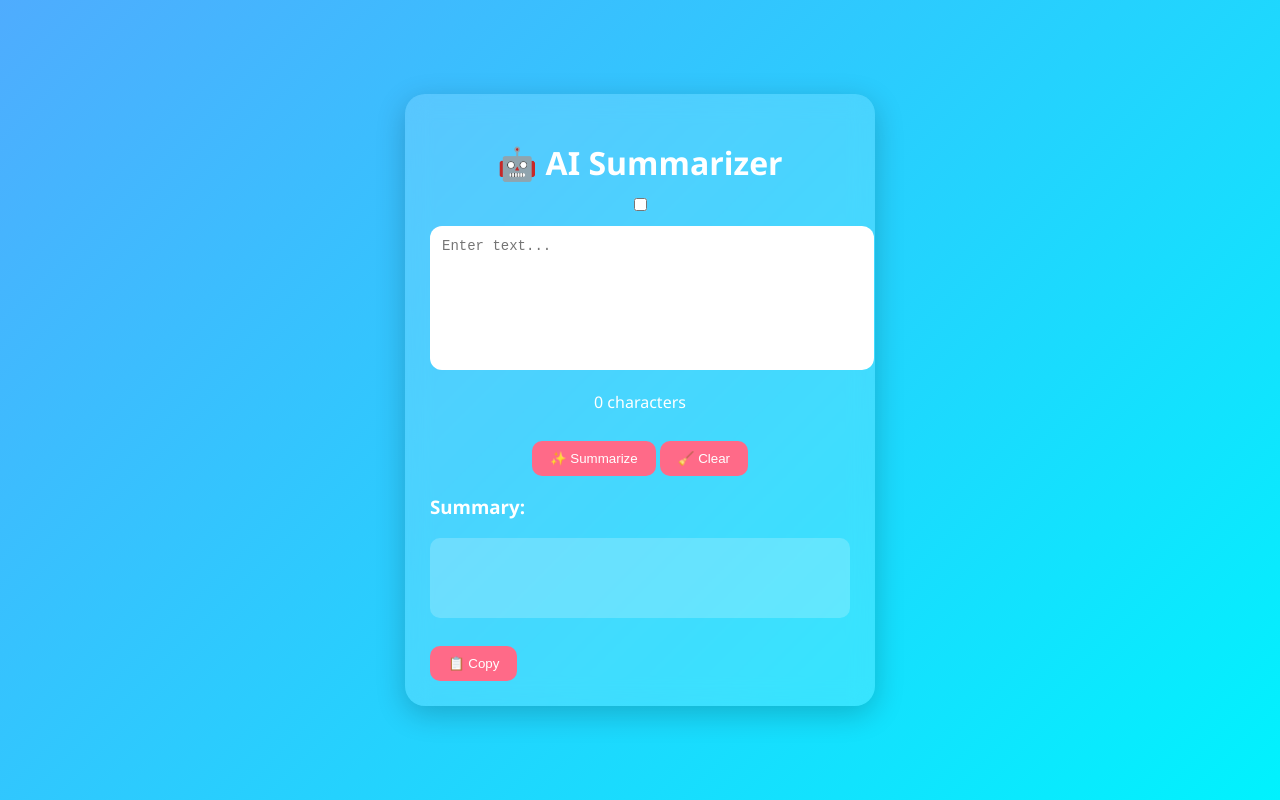
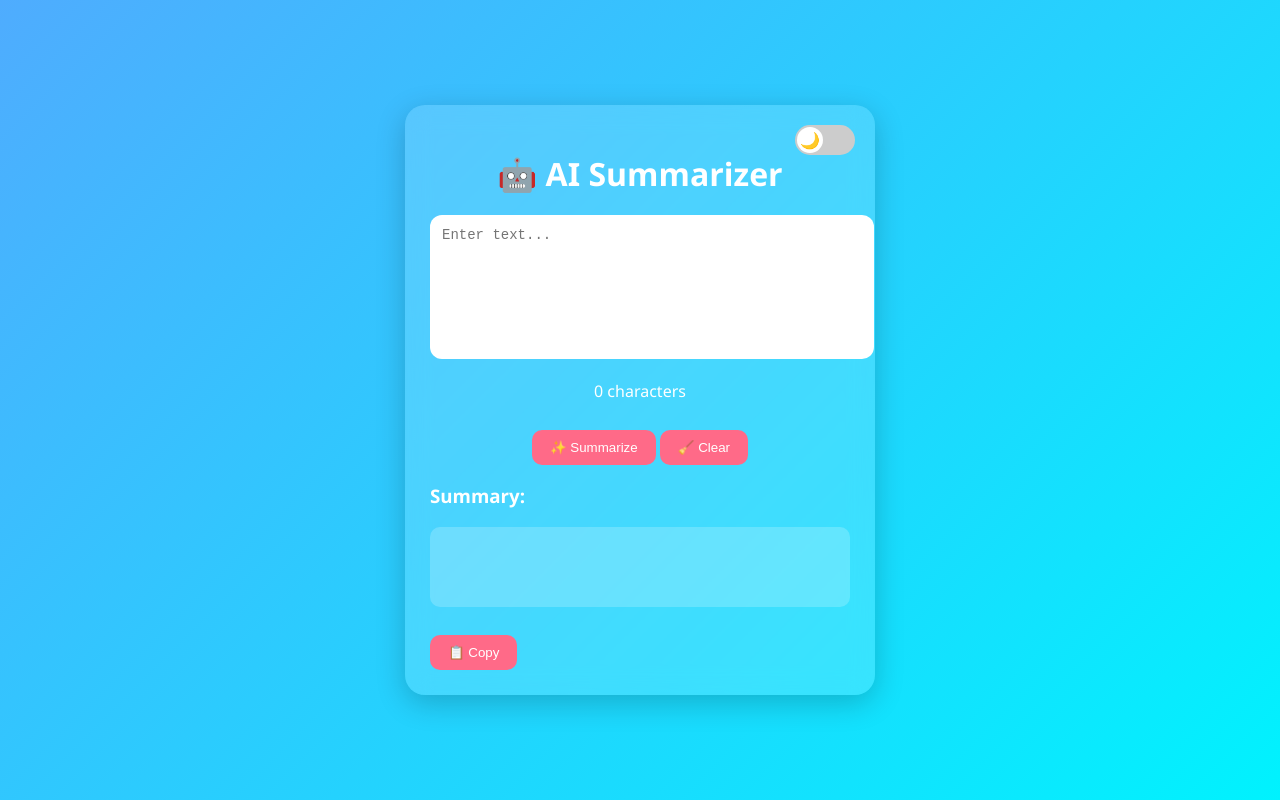
Before and after one commit to diveshkumar9910-ship-it/ai-summarizer, a plain HTML site: page frontend/index.html in a window 1280 px wide. Drawn offline with Linux system fonts and the light colour scheme.

Commit message:
Implement dark mode styles and theme switcher
Added styles for dark mode and theme switcher.

```diff
--- a/frontend/style.css
+++ b/frontend/style.css
@@ -90,3 +90,69 @@ button:hover {
     height: 100px;
   }
 }
+/* Dark mode */
+.dark {
+  background: #121212;
+}
+
+.dark .card {
+  background: rgba(0,0,0,0.6);
+}
+.dark .card {
+  box-shadow: 0 0 20px rgba(255,255,255,0.1);
+}
+.dark textarea,
+.dark #outputText {
+  background: rgba(255,255,255,0.1);
+  color: white;
+}
+/* Toggle container */
+.theme-switch {
+  position: fixed;
+  top: 20px;
+  right: 20px;
+  z-index: 1000;
+}
+
+/* Hide checkbox */
+.theme-switch input {
+  display: none;
+}
+
+/* Slider */
+.slider {
+  width: 60px;
+  height: 30px;
+  background: #ccc;
+  border-radius: 30px;
+  display: block;
+  position: relative;
+  cursor: pointer;
+  transition: 0.3s;
+}
+
+/* Circle */
+.slider::before {
+  content: "🌙";
+  position: absolute;
+  width: 26px;
+  height: 26px;
+  background: white;
+  border-radius: 50%;
+  top: 2px;
+  left: 2px;
+  display: flex;
+  align-items: center;
+  justify-content: center;
+  transition: 0.3s;
+}
+
+/* Active (Dark Mode) */
+input:checked + .slider {
+  background: #333;
+}
+
+input:checked + .slider::before {
+  transform: translateX(30px);
+  content: "☀️";
+}
```
